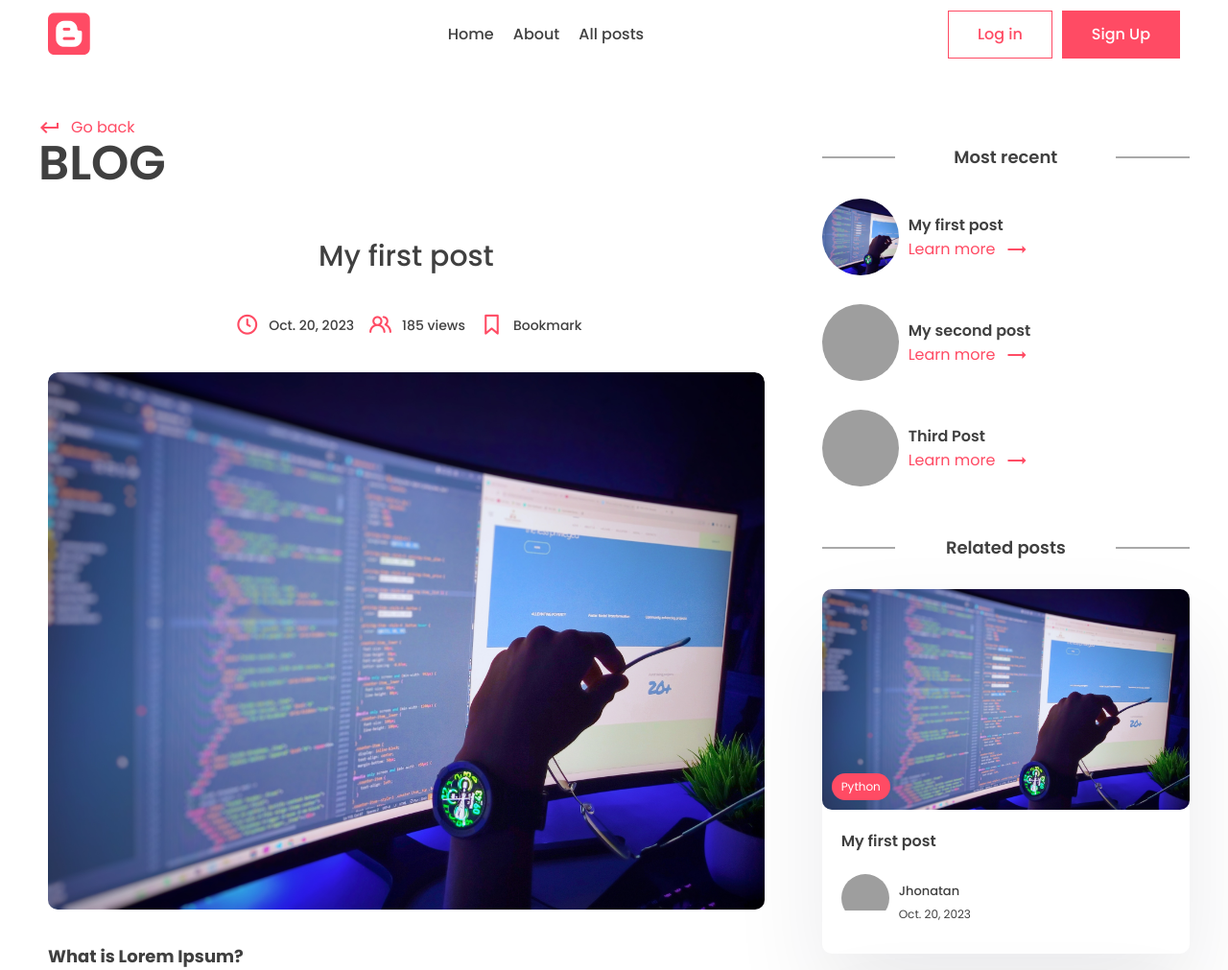
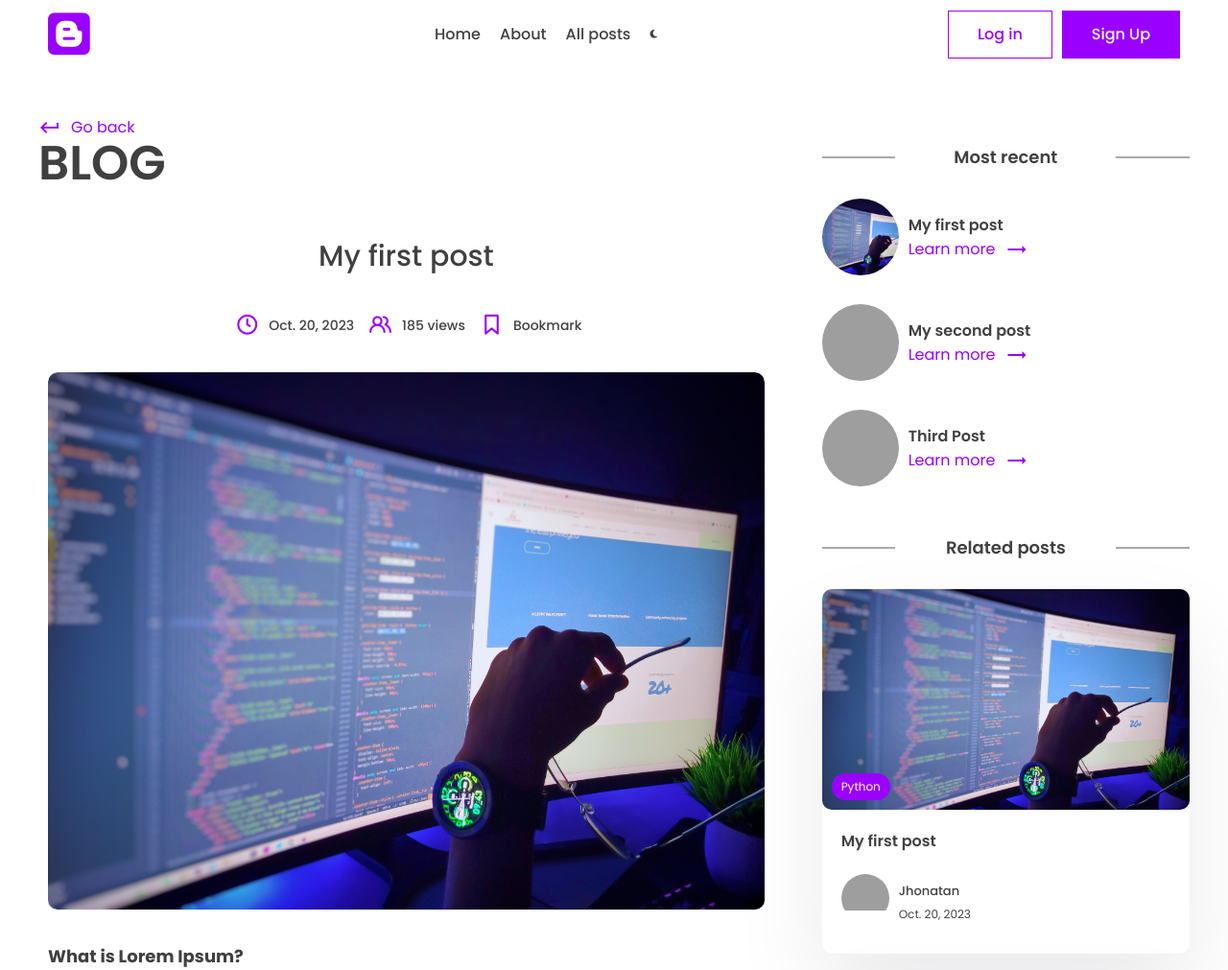
Before and after one commit to jhonatanjk125/Django-Blog-App, a Django app: template app/templates/app/post.html in a window 1280 px wide. Shown: the top 1011 px of the page at 96% size. Run offline with Django 4.2, Linux system fonts and the light colour scheme; the template is opened without the code that fills it: values that come from a table or form of the project are taken from there, others are empty; data comes from the database, SQL or seed files in the repository; both versions use the stored data as it was after the commit; some libraries are stand-ins or nearby versions; grey boxes are pictures that could not be loaded.

Commit message:
Add darkmode without session persistance yet

```diff
--- a/app/static/app/style.css
+++ b/app/static/app/style.css
@@ -13,12 +13,23 @@
 }
 
 :root {
-  --red: #ff4b64;
+  --primary-color: #9900FF;
+  --background-color: white;
   --black: #404040;
   --des: #555555;
-  --shadow: #ffffff1a 0px 1px 1px 0px inset, #32325d40 0px 50px 100px -20px,
+  --shadow: #1a002c62 0px 1px 1px 0px inset, #32325d40 0px 50px 100px -20px,
     #0000004d 0px 30px 60px -30px;
   --shadow2: rgba(17, 12, 46, 0.084) 0px 48px 100px 0px;
+}
+
+.dark-theme {
+  --primary-color: #9900FF;
+  --background-color: black;
+  --black: #c4c4c4;
+  --des: #d4d4d4;
+  --shadow: #9900ff5b 0px 1px 1px 0px inset, #9900FF40 0px 50px 100px -20px,
+    #9900FF4d 0px 30px 60px -30px;
+  --shadow2: rgba(153, 0, 255, 0.178) 0px 48px 100px 0px;
 }
 
 html {
@@ -27,6 +38,10 @@ html {
 
 [class*="grid"] {
   display: grid;
+}
+
+body{
+  background-color: var(--background-color);
 }
 
 img {
@@ -78,7 +93,7 @@ header .container {
 
 .logo i {
   font-size: 5rem;
-  color: var(--red);
+  color: var(--primary-color);
 }
 
 .btn {
@@ -87,7 +102,7 @@ header .container {
   padding: 0 3rem;
   font-size: 1.6rem;
   font-weight: 500;
-  border: 1px solid var(--red);
+  border: 1px solid var(--primary-color);
   display: flex;
   align-items: center;
   justify-content: center;
@@ -95,17 +110,17 @@ header .container {
 }
 
 .btn span {
-  color: white;
+  color: var(--background-color);
 }
 
 .btn-primary {
-  background: var(--red);
-  color: white;
+  background: var(--primary-color);
+  color: var(--background-color);
 }
 
 .btn-scoundary {
   background: transparent;
-  color: var(--red);
+  color: var(--primary-color);
 }
 
 .rounded {
@@ -273,12 +288,12 @@ header .container {
   display: flex;
   align-items: center;
   gap: 1rem;
-  color: var(--red);
+  color: var(--primary-color);
   margin-top: 2rem;
 }
 
 .learn span {
-  color: #ff4b64;
+  color: var(--primary-color);
 }
 
 .sec-title {
@@ -321,8 +336,8 @@ header .container {
   position: absolute;
   bottom: 1rem;
   left: 1rem;
-  background: var(--red);
-  color: white;
+  background: var(--primary-color);
+  color: var(--background-color);
   border-radius: 5rem;
   padding: 0.5rem 1rem;
   font-size: 1.2rem;
@@ -593,7 +608,7 @@ footer .container {
 }
 
 .track i {
-  color: var(--red);
+  color: var(--primary-color);
   font-size: 2.5rem;
 }
 
--- a/templates/base.html
+++ b/templates/base.html
@@ -38,6 +38,9 @@
           <a href="{% url 'liked_posts' %}">Likes</a>
           <a href="{% url 'bookmarked_posts' %}">Bookmarks</a>
           {% endif %}
+          <form method="POST">
+          <i class="fa-solid fa-moon" id="dark_mode" type="submit" name="darkmode_toggle"></i>
+          </form>
         </div>
         <div class="action-btn">
           {% if user.is_authenticated %}
@@ -99,7 +102,7 @@
                   required=""
                   id="id_email"
                 />
-                <button class="btn btn-primary">Subscribe</button>
+                <button class="btn btn-primary" name="subscribe_form" >Subscribe</button>
               </form>
             </div>
           </div>
@@ -122,6 +125,6 @@
         </div>
       </div>
     </footer>
-    <script src="{% static 'app/app.js' %}" id="url"></script>
+    <script src="{% static 'app/app.js' %}"></script>
   </body>
 </html>
```
Also changed, not shown: other parts of app/static/app/style.css (+21 -21 lines), db.sqlite3.
